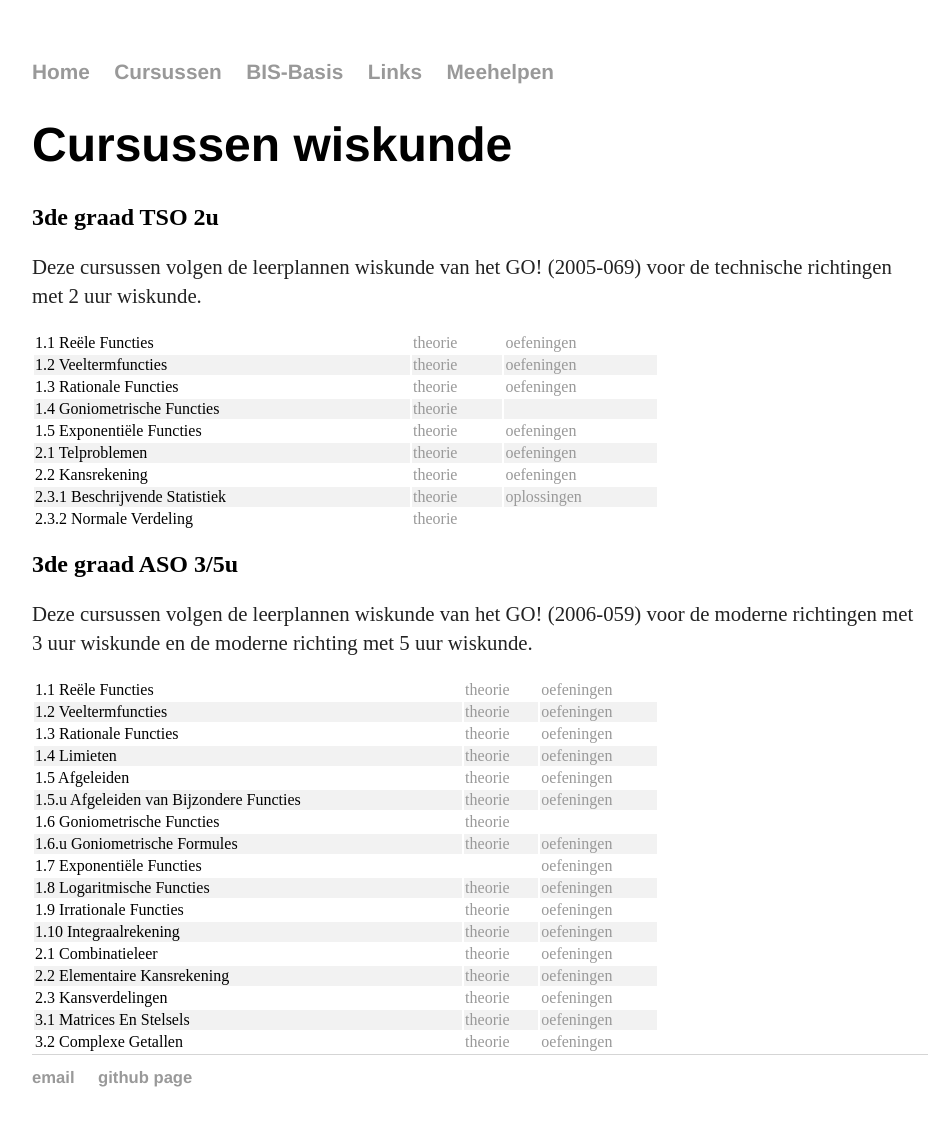
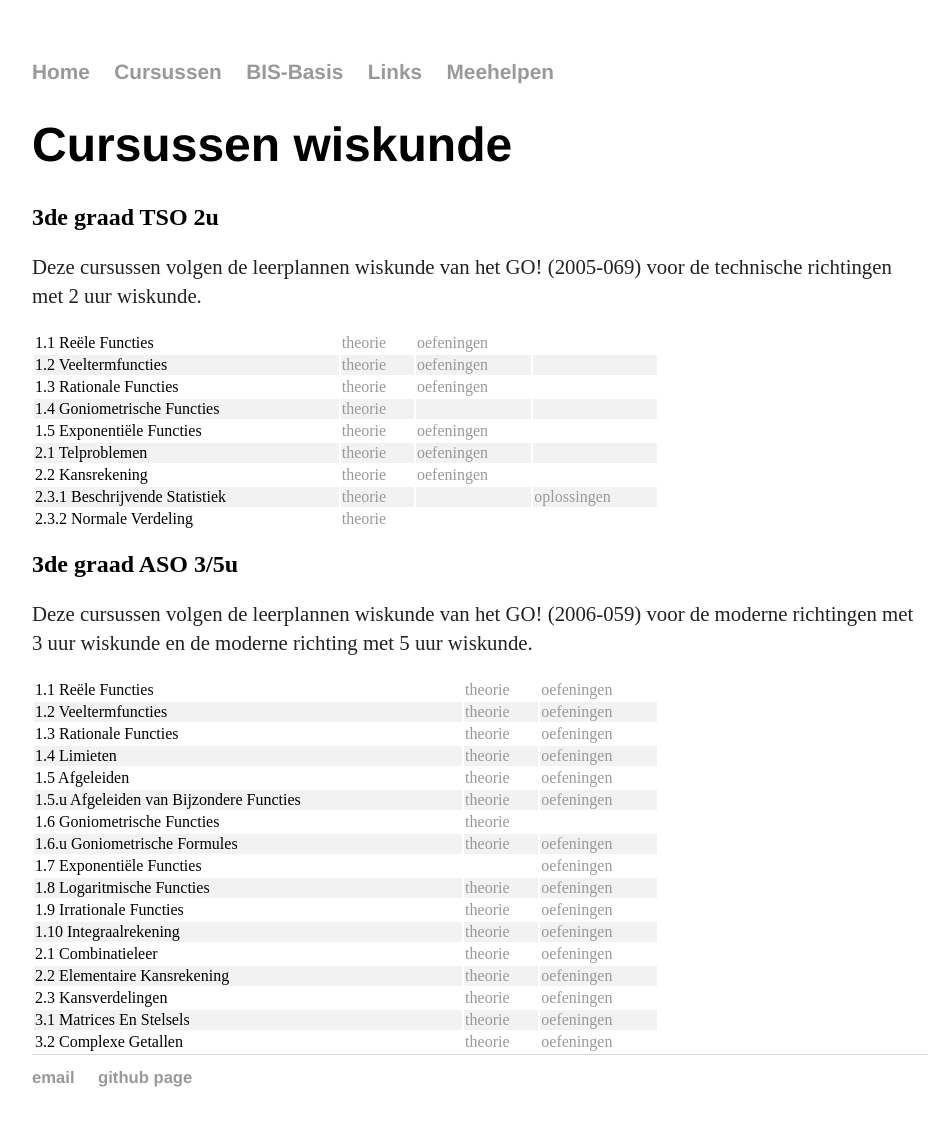
Before and after one commit to gowiz/gowiz.github.io, a Jekyll site: the page built from cursussen.md, in a window 1280 px wide. Shown: the whole page, without its empty margins (160-1102 px from the left). Built offline with Jekyll 4.4.1, drawn with Linux system fonts in a browser that asks for light colours.

```diff
--- a/cursussen.md
+++ b/cursussen.md
@@ -12,15 +12,15 @@ Cursussen wiskunde
 ----------------
 Deze cursussen volgen de leerplannen wiskunde van het GO! (2005-069) voor de technische richtingen met 2 uur wiskunde.
 
-| 1.1 Reële Functies             | [theorie]({{page.tso}}/0101_ReeleFuncties.pdf)             | [oefeningen]({{page.tso}}/0101_ReeleFuncties_Oefeningen.pdf)               |
-| 1.2 Veeltermfuncties           | [theorie]({{page.tso}}/0102_Veeltermfuncties.pdf)          | [oefeningen]({{page.tso}}/0102_Veeltermfuncties_Oefeningen.pdf)            |
-| 1.3 Rationale Functies         | [theorie]({{page.tso}}/0103_RationaleFuncties.pdf)         | [oefeningen]({{page.tso}}/0103_RationaleFuncties_Oefeningen.pdf)           |
-| 1.4 Goniometrische Functies    | [theorie]({{page.tso}}/0104_GoniometrischeFuncties.pdf)    |                                                                            |
-| 1.5 Exponentiële Functies      | [theorie]({{page.tso}}/0105_exponentieleFuncties.pdf)      | [oefeningen]({{page.tso}}/0105_exponentieleFuncties_Oefeningen.pdf)        |
-| 2.1 Telproblemen               | [theorie]({{page.tso}}/0201_Telproblemen.pdf)              | [oefeningen]({{page.tso}}/0201_Telproblemen_Oefeningen.pdf)                |
-| 2.2 Kansrekening               | [theorie]({{page.tso}}/0202_Kansrekening.pdf)              | [oefeningen]({{page.tso}}/0202_Kansrekening_Oefeningen.pdf)                |
-| 2.3.1 Beschrijvende Statistiek | [theorie]({{page.tso}}/020301_BeschrijvendeStatistiek.pdf) | [oplossingen]({{page.tso}}/020301_BeschrijvendeStatistiek_Oplossingen.pdf) |
-| 2.3.2 Normale Verdeling        | [theorie]({{page.tso}}/020302_NormaleVerdeling.pdf)        |                                                                            |
+| 1.1 Reële Functies             | [theorie]({{page.tso}}/0101_ReeleFuncties.pdf)             | [oefeningen]({{page.tso}}/0101_ReeleFuncties_Oefeningen.pdf)        |                                                                            |
+| 1.2 Veeltermfuncties           | [theorie]({{page.tso}}/0102_Veeltermfuncties.pdf)          | [oefeningen]({{page.tso}}/0102_Veeltermfuncties_Oefeningen.pdf)     |                                                                            |
+| 1.3 Rationale Functies         | [theorie]({{page.tso}}/0103_RationaleFuncties.pdf)         | [oefeningen]({{page.tso}}/0103_RationaleFuncties_Oefeningen.pdf)    |                                                                            |
+| 1.4 Goniometrische Functies    | [theorie]({{page.tso}}/0104_GoniometrischeFuncties.pdf)    |                                                                     |                                                                            |
+| 1.5 Exponentiële Functies      | [theorie]({{page.tso}}/0105_exponentieleFuncties.pdf)      | [oefeningen]({{page.tso}}/0105_exponentieleFuncties_Oefeningen.pdf) |                                                                            |
+| 2.1 Telproblemen               | [theorie]({{page.tso}}/0201_Telproblemen.pdf)              | [oefeningen]({{page.tso}}/0201_Telproblemen_Oefeningen.pdf)         |                                                                            |
+| 2.2 Kansrekening               | [theorie]({{page.tso}}/0202_Kansrekening.pdf)              | [oefeningen]({{page.tso}}/0202_Kansrekening_Oefeningen.pdf)         |                                                                            |
+| 2.3.1 Beschrijvende Statistiek | [theorie]({{page.tso}}/020301_BeschrijvendeStatistiek.pdf) |                                                                     | [oplossingen]({{page.tso}}/020301_BeschrijvendeStatistiek_Oplossingen.pdf) |
+| 2.3.2 Normale Verdeling        | [theorie]({{page.tso}}/020302_NormaleVerdeling.pdf)        |                                                                     |                                                                            |
 
 
 3de graad ASO 3/5u
```
